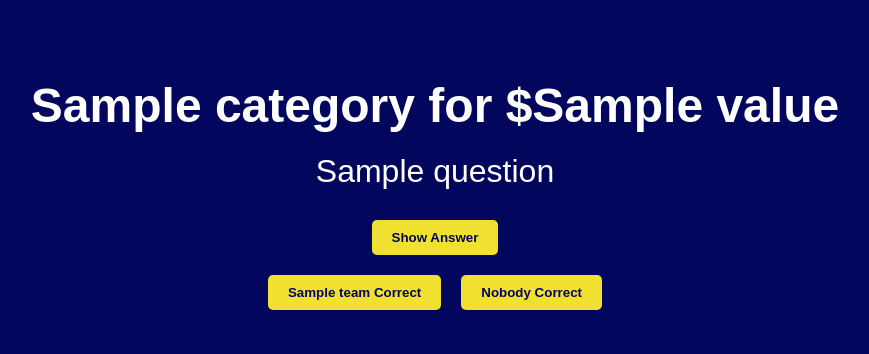
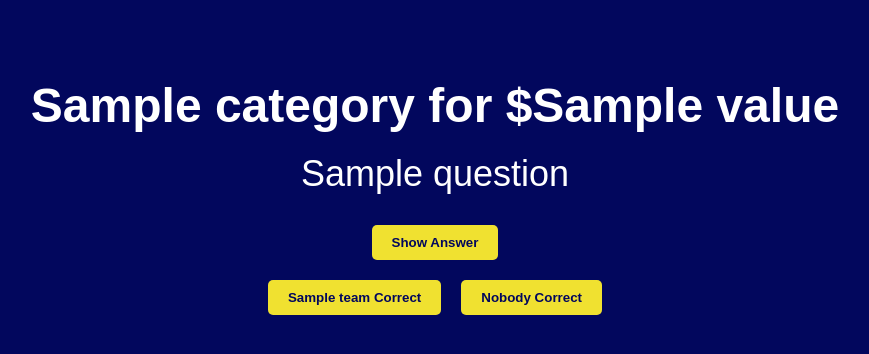
Before and after one commit to sacanales/jeopardy, a Flask app: template templates/question.html in a window 1280 px wide. Shown: the top 354 px of the page, without its empty margins (205-1074 px from the left). Run offline with Flask 3, Linux system fonts and the light colour scheme; the template is opened without the code that fills it: most values are stand-ins (such as "Sample title", 1, 10 or a date in 2020).

Commit message:
commit on "main"

```diff
--- a/templates/question.html
+++ b/templates/question.html
@@ -44,11 +44,14 @@
             background-color: #333; /* Dark background for contrast */
             border: 2px solid #f0e130; /* Border to make the explanation stand out */
         }
+        .question {
+            font-size: 36px; /* or larger, depending on your preference */
+        }
     </style>
 </head>
 <body>
     <h2>{{ category }} for ${{ value }}</h2>
-    <p>{{ question }}</p>
+    <p class="question">{{ question }}</p>
     <button class="button" onclick="showAnswerAndExplanationButton()">Show Answer</button>
 
     <div id="answer" class="answer">
```
